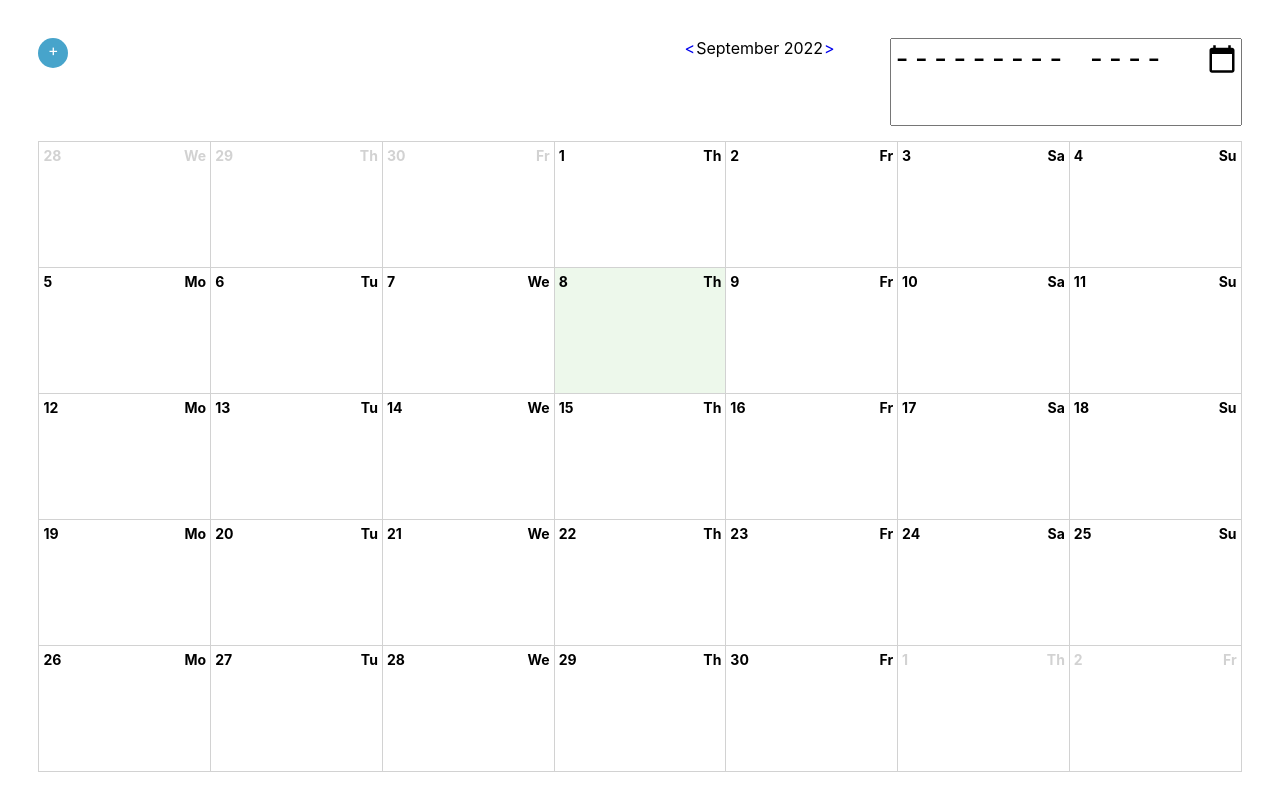
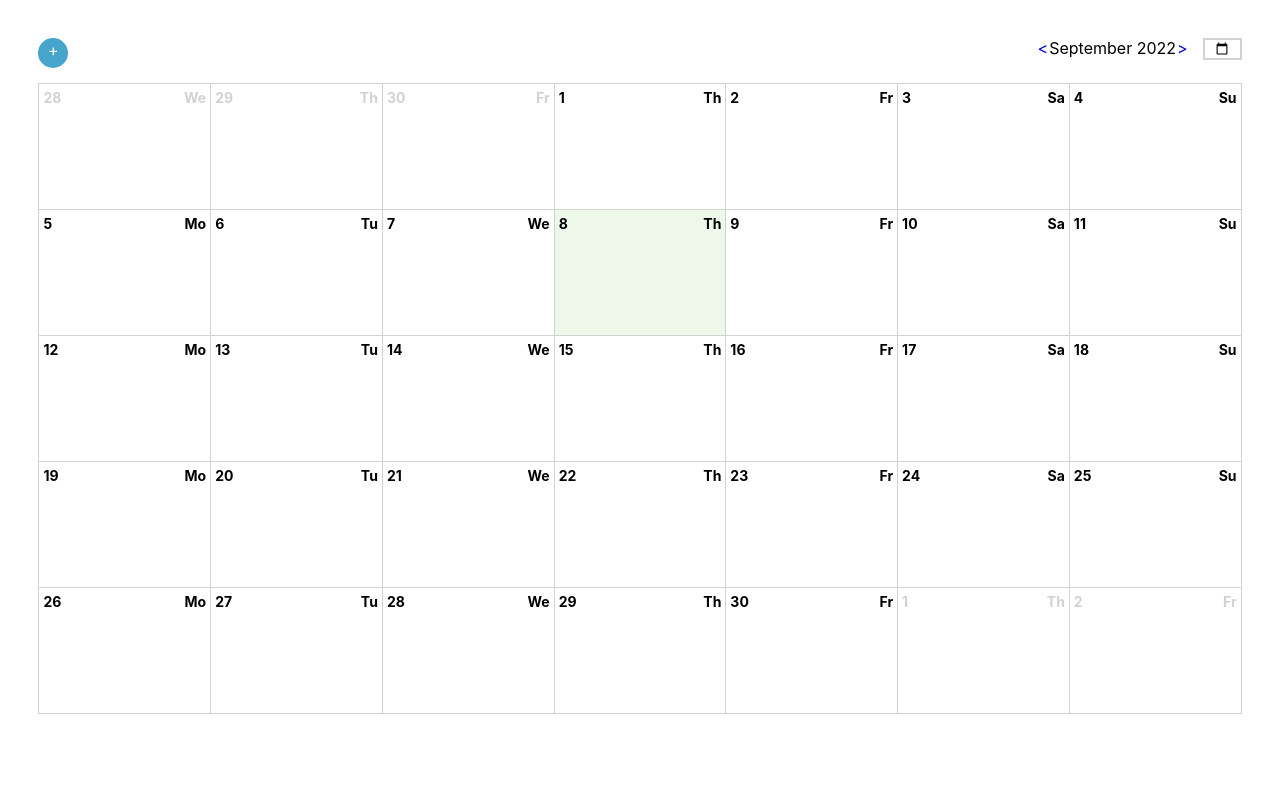
Before and after one commit to AnatolySkuba/Calendar, a React (Create React App) app: page /Calendar in a window 1280 px wide. Built offline with nearby package versions, Linux system fonts and the light colour scheme.

Commit message:
save-my-progress

```diff
--- a/src/component/Header/Header.styled.js
+++ b/src/component/Header/Header.styled.js
@@ -3,4 +3,5 @@ import styled from "styled-components";
 export const Container = styled.div`
     display: flex;
     position: relative;
+    align-items: flex-start;
 `;
--- a/src/component/HeaderFilter/HeaderFilter.jsx
+++ b/src/component/HeaderFilter/HeaderFilter.jsx
@@ -1,7 +1,7 @@
 import { Link, useNavigate, useParams } from "react-router-dom";
 
 import { MONTHS } from "constants";
-import { Container, Border, InputMonth } from "./HeaderFilter.styled";
+import { Container, InputMonth } from "./HeaderFilter.styled";
 
 export default function HeaderFilter() {
     const { year, month } = useParams();
@@ -63,7 +63,6 @@ export default function HeaderFilter() {
                 </Link>
             </Container>
             <InputMonth type="month" onChange={handleChange} />
-            {/* <Border /> */}
         </>
     );
 }
--- a/src/component/HeaderFilter/HeaderFilter.styled.js
+++ b/src/component/HeaderFilter/HeaderFilter.styled.js
@@ -5,32 +5,20 @@ export const Container = styled.div`
     justify-content: space-between;
     width: 150px;
     margin-left: auto;
-    margin-right: 55px;
-`;
-
-export const Border = styled.div`
-    position: absolute;
-    right: 2px;
-    width: 30px;
-    height: 20px;
-    border: 2px solid var(--main-color);
-    border-radius: 3px;
-    cursor: pointer;
-    pointer-events: none;
+    margin-right: 15px;
 `;
 
 export const InputMonth = styled.input`
-    display: inline-block;
-    align-items: center;
-    color: currentColor;
-    text-decoration: none;
-    font-size: 32px;
-    ::after {
-        display: inline-block;
-        content: "";
-        width: 59px;
-        height: 35px;
-        background-size: contain;
-        background-color: url("style/icons/calendar.png");
+    width: 35px;
+    ::-webkit-datetime-edit {
+        display: none;
+    }
+    ::-webkit-calendar-picker-indicator {
+        margin: auto;
+        cursor: pointer;
+    }
+    border: 2px solid var(--main-color);
+    :focus-visible {
+        outline: none;
     }
 `;
```
Also changed, not shown: src/style/icons/calendar.png (deleted).
